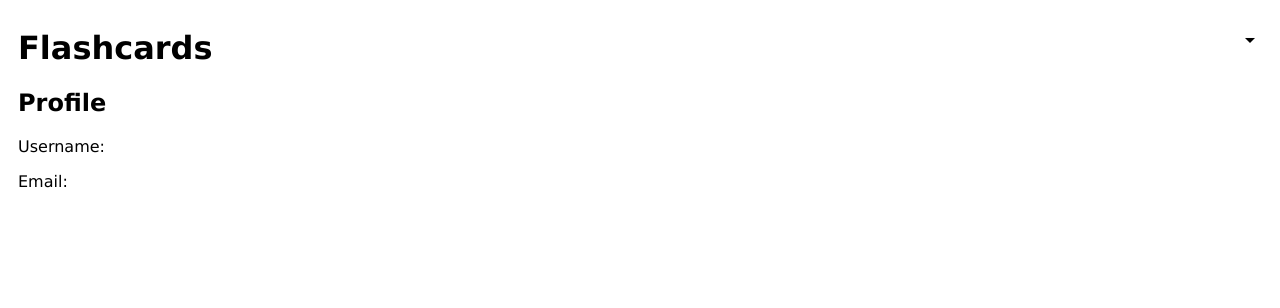
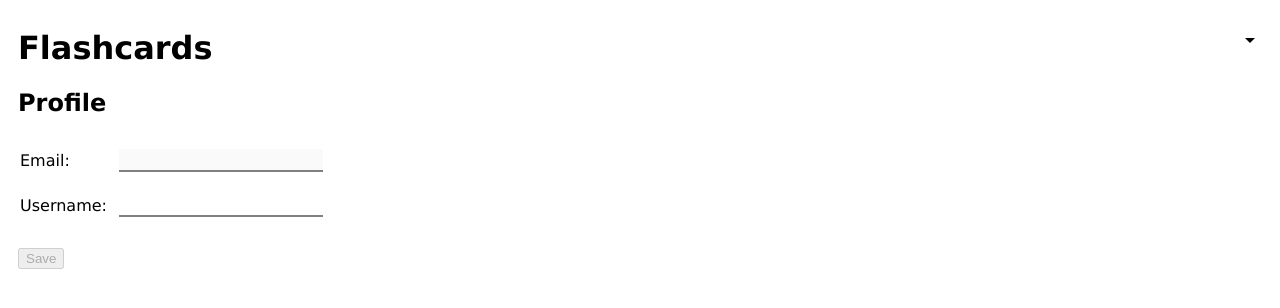
Before and after one commit to mtarunpr/flashcards, a React (Create React App) app: page /profile in a window 1280 px wide. Shown: the top 308 px of the page. Built offline with nearby package versions, Linux system fonts and the light colour scheme; no server answers; the database is empty; sample sign-in values are in the browser's storage.

Commit message:
Allow updating username

```diff
--- /dev/null
+++ b/src/PageProfile.css
@@ -0,0 +1,3 @@
+td {
+  padding: 10px 10px 10px 0;
+}
--- a/src/PageProfile.js
+++ b/src/PageProfile.js
@@ -1,15 +1,60 @@
 import React from 'react';
+import './PageProfile.css';
+
+import { connect } from 'react-redux';
+import { Redirect } from 'react-router-dom';
+import { compose } from 'redux';
+import { firebaseConnect } from 'react-redux-firebase';
 
 class PageProfile extends React.Component {
+  constructor(props) {
+    super(props);
+    this.state = {
+      username: this.props.username,
+    };
+  }
+
+  handleChange = event => {
+    this.setState({ [event.target.name]: event.target.value });
+  }
+
+  save = () => {
+    this.props.firebase.updateProfile({ username: this.state.username });
+  }
+
   render() {
+    if (!this.props.uid) {
+      return <Redirect to='/register' />;
+    }
+
     return (
       <div>
         <h2>Profile</h2>
-        <p>Username:</p>
-        <p>Email:</p>
+        <table>
+          <tbody>
+            <tr>
+              <td>Email:</td>
+              <td><input disabled value={this.props.email} /></td>
+            </tr>
+            <tr>
+              <td>Username:</td>
+              <td><input name='username' onChange={this.handleChange} value={this.state.username} /></td>
+            </tr>
+          </tbody>
+        </table>
+        <br />
+        <button disabled={this.state.username === this.props.username} onClick={this.save}>Save</button>
       </div>
     );
   }
 }
 
-export default PageProfile;
+const mapStateToProps = state => {
+  return {
+    uid: state.firebase.auth.uid,
+    username: state.firebase.profile.username,
+    email: state.firebase.profile.email,
+  };
+}
+
+export default compose(firebaseConnect(), connect(mapStateToProps))(PageProfile);
```
